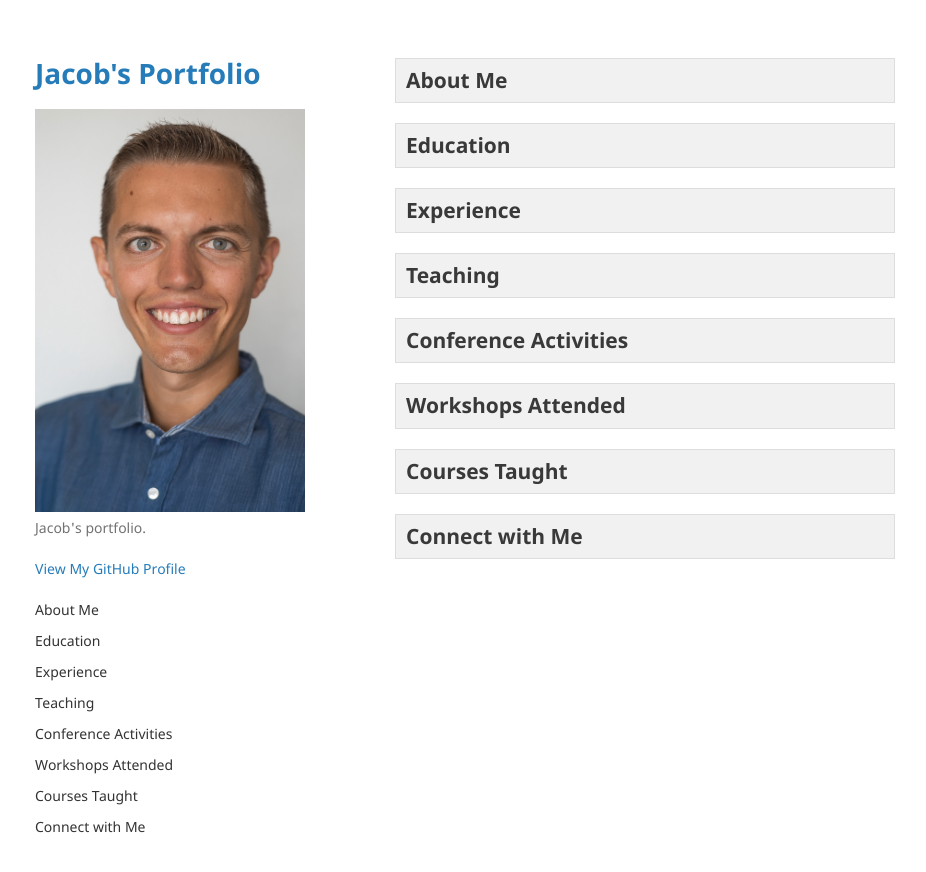
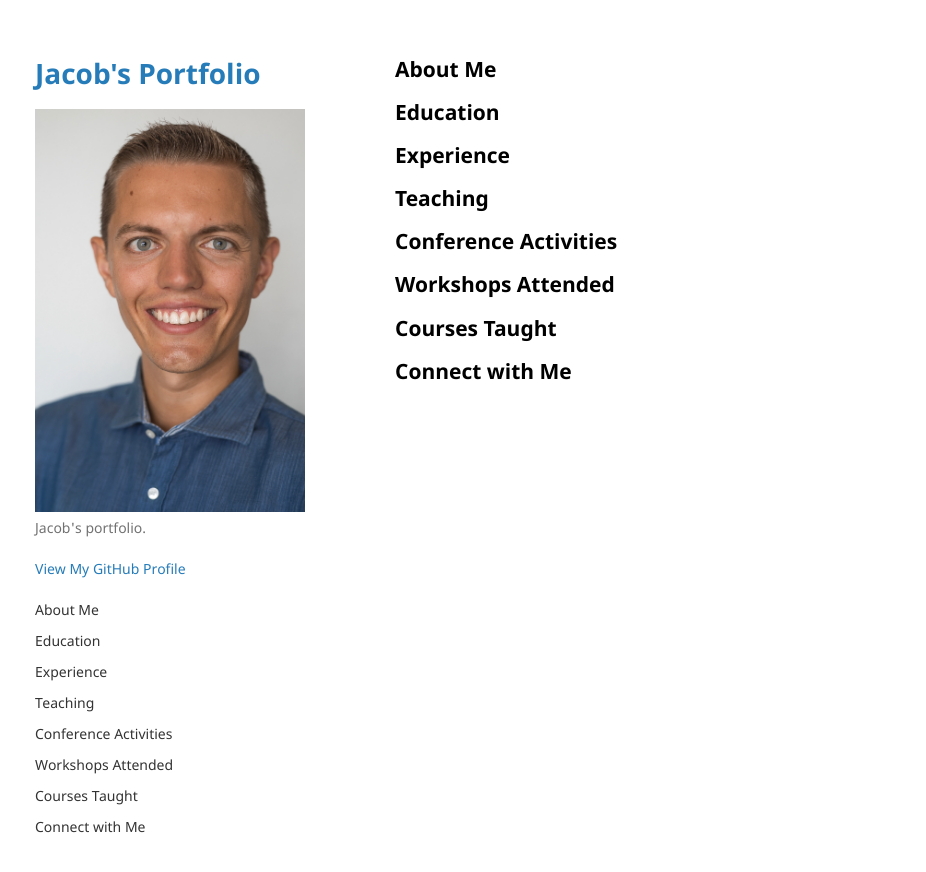
Before and after one commit to jacobfh1/jacobfh1.github.io, a Jekyll site: the page built from index.md, in a window 1280 px wide. Shown: the top 872 px of the page, without its empty margins (175-1101 px from the left). Built offline with Jekyll 4.4.1, drawn with Linux system fonts in a browser that asks for light colours.

Commit message:
Updated default.html

```diff
--- a/_layouts/default.html
+++ b/_layouts/default.html
@@ -12,26 +12,21 @@
     <![endif]-->
     {% include head-custom.html %}
     <style>
-      /* Styles for the collapsible sections */
+      /* Collapsible section titles - cursor change and hover effect */
       .collapsible-section h2 {
         cursor: pointer; /* Change cursor to pointer */
-        padding: 10px;
-        background-color: #f1f1f1;
-        border: 1px solid #ddd;
-        transition: background-color 0.3s ease; /* Smooth transition for hover effect */
+        color: black; /* Default color */
+        transition: color 0.3s ease; /* Smooth transition for hover effect */
       }
 
-      /* Hover effect on the section titles */
+      /* Hover effect: Light blue text */
       .collapsible-section h2:hover {
-        background-color: #e0e0e0; /* Lighter background on hover */
+        color: lightblue;
       }
 
-      /* Initially hide content */
+      /* Hide content by default */
       .collapsible-section .content {
-        display: none; /* Hidden by default */
-        padding: 10px;
-        border-left: 2px solid #ddd;
-        background-color: #f9f9f9;
+        display: none;
       }
     </style>
   </head>
```
Also changed, not shown: other parts of _layouts/default.html (+8 -3 lines).
